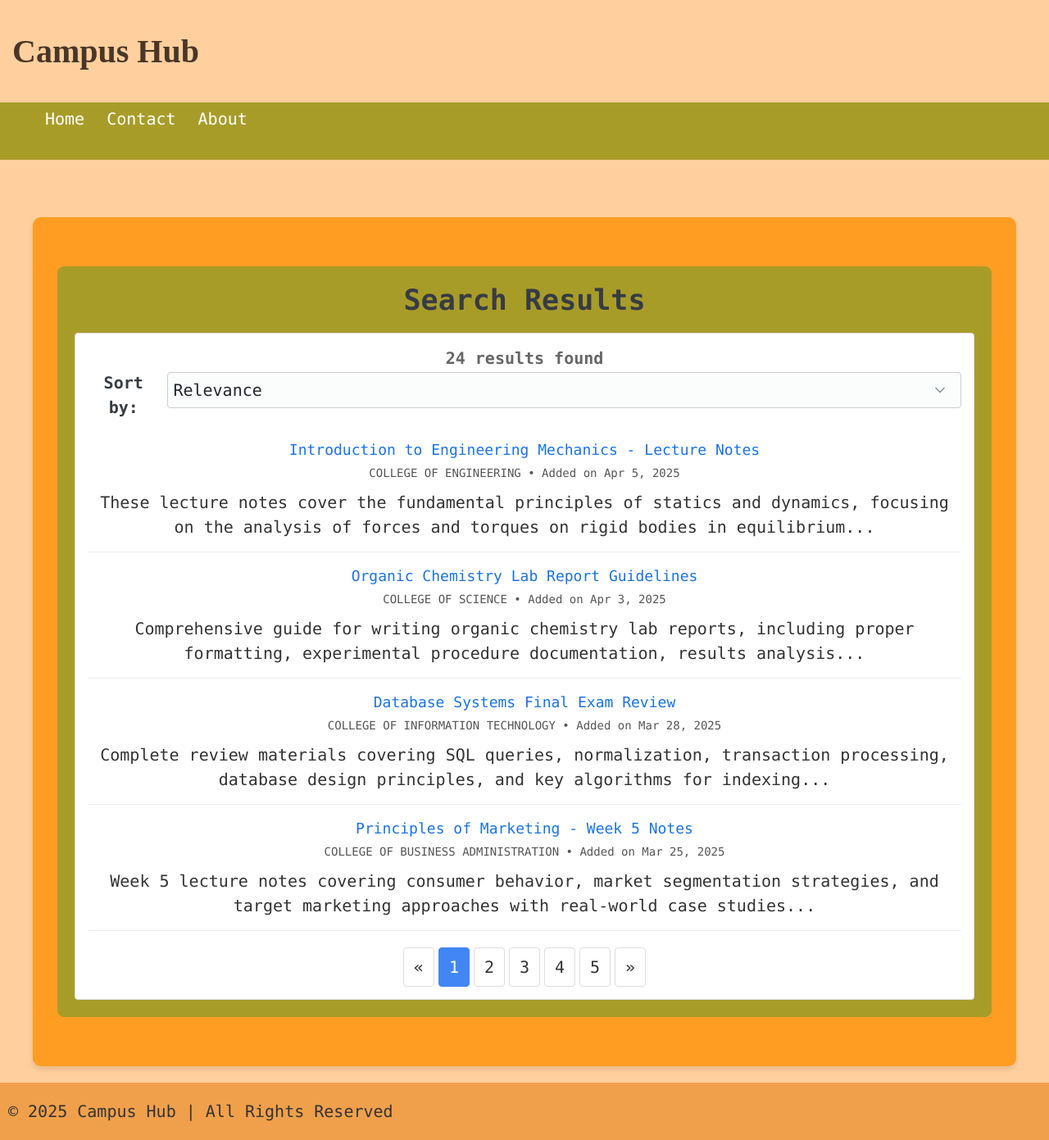
After one commit to BayanAsmawi/itcs333_project, a PHP site: page /Search-results.html in a window 1280 px wide. The commit adds this page. Shown: the whole page at 82% size. Run offline with PHP 8.4, Linux system fonts and the light colour scheme; some libraries are stand-ins or nearby versions.

Commit message:
latest update

```diff
--- /dev/null
+++ b/course-notes/Search-results.html
@@ -0,0 +1,111 @@
+<!DOCTYPE html>
+<html lang="en">
+  <head>
+    <meta charset="UTF-8" />
+    <meta name="viewport" content="width=device-width, initial-scale=1.0" />
+    <link rel="stylesheet" href="style4.css" />
+    <link
+      rel="stylesheet"
+      href="https://cdn.jsdelivr.net/npm/@picocss/pico@2/css/pico.min.css"
+    />
+    <title>Search Results</title>
+  </head>
+  <body>
+    <h1 style="color: #493628; font-family: Papyrus">Campus Hub</h1>
+    <header>
+      <ul class="nav-bar">
+        <li><a href="">Home</a></li>
+        <li><a href="">Contact</a></li>
+        <li><a href="">About</a></li>
+      </ul>
+    </header>
+    <br />
+    <main>
+      <div class="container">
+        <div class="search-section">
+          <h2 style="font-family: Monaco">Search Results</h2>
+          <div id="search-results">
+            <div results-header="results-header" class="results-header">
+              <div id="results-count" class="results-count">24 results found</div>
+              <div id="sorting-controls" class="sorting-controls">
+                <label for="sort">Sort by:</label>
+                <select id="sort">
+                  <option value="relevance">Relevance</option>
+                  <option value="date_newest">Date (Newest)</option>
+                  <option value="date_oldest">Date (Oldest)</option>
+                  <option value="title_az">Title (A-Z)</option>
+                  <option value="title_za">Title (Z-A)</option>
+                </select>
+              </div>
+            </div>
+
+            <!-- Sample search results -->
+            <div class="result-item">
+              <div class="result-title">
+                Introduction to Engineering Mechanics - Lecture Notes
+              </div>
+              <div class="result-meta">
+                COLLEGE OF ENGINEERING • Added on Apr 5, 2025
+              </div>
+              <div class="result-excerpt">
+                These lecture notes cover the fundamental principles of statics
+                and dynamics, focusing on the analysis of forces and torques on
+                rigid bodies in equilibrium...
+              </div>
+            </div>
+
+            <div class="result-item">
+              <div class="result-title">
+                Organic Chemistry Lab Report Guidelines
+              </div>
+              <div class="result-meta">
+                COLLEGE OF SCIENCE • Added on Apr 3, 2025
+              </div>
+              <div class="result-excerpt">
+                Comprehensive guide for writing organic chemistry lab reports,
+                including proper formatting, experimental procedure
+                documentation, results analysis...
+              </div>
+            </div>
+
+            <div class="result-item">
+              <div class="result-title">Database Systems Final Exam Review</div>
+              <div class="result-meta">
+                COLLEGE OF INFORMATION TECHNOLOGY • Added on Mar 28, 2025
+              </div>
+              <div class="result-excerpt">
+                Complete review materials covering SQL queries, normalization,
+                transaction processing, database design principles, and key
+                algorithms for indexing...
+              </div>
+            </div>
+
+            <div class="result-item">
+              <div class="result-title">
+                Principles of Marketing - Week 5 Notes
+              </div>
+              <div class="result-meta">
+                COLLEGE OF BUSINESS ADMINISTRATION • Added on Mar 25, 2025
+              </div>
+              <div class="result-excerpt">
+                Week 5 lecture notes covering consumer behavior, market
+                segmentation strategies, and target marketing approaches with
+                real-world case studies...
+              </div>
+            </div>
+
+            <!-- Pagination controls -->
+            <div class="pagination">
+              <button class="pagination-button">«</button>
+              <button class="pagination-button active">1</button>
+              <button class="pagination-button">2</button>
+              <button class="pagination-button">3</button>
+              <button class="pagination-button">4</button>
+              <button class="pagination-button">5</button>
+              <button class="pagination-button">»</button>
+            </div>
+        </div>
+    </main>
+    <footer class="footer">&copy; 2025 Campus Hub | All Rights Reserved</footer>
+  </body>
+</html>
--- a/course-notes/style4.css
+++ b/course-notes/style4.css
@@ -142,3 +150,91 @@ footer {
   color: #333;
   margin-top: auto;
 }
+
+#search-results {
+  background-color: white;
+  border: 1px solid #ddd;
+  border-radius: 4px;
+  padding: 15px;
+}
+
+#results-header {
+  display: flex;
+  justify-content: space-between;
+  align-items: center;
+  padding-bottom: 15px;
+  border-bottom: 1px solid #eee;
+  margin-bottom: 20px;
+}
+
+#results-count {
+  font-weight: bold;
+}
+
+#sorting-controls {
+  display: flex;
+  align-items: center;
+  gap: 10px;
+}
+
+#sorting-controls label {
+  font-weight: bold;
+}
+
+#sorting-controls select {
+  padding: 6px;
+  border: 1px solid #ccc;
+  border-radius: 4px;
+}
+
+.result-item {
+  padding: 15px;
+  border-bottom: 1px solid #eee;
+}
+
+.result-item:last-child {
+  border-bottom: none;
+}
+
+.result-title {
+  font-size: 18px;
+  color: #1a73e8;
+  margin-bottom: 5px;
+}
+
+.result-meta {
+  color: #555;
+  font-size: 14px;
+  margin-bottom: 10px;
+}
+
+.result-excerpt {
+  color: #333;
+  line-height: 1.5;
+}
+
+.pagination {
+  display: flex;
+  justify-content: center;
+  margin-top: 20px;
+  gap: 5px;
+}
+
+.pagination-button {
+  padding: 8px 12px;
+  border: 1px solid #ddd;
+  background-color: white;
+  color: #333;
+  border-radius: 4px;
+  cursor: pointer;
+}
+
+.pagination-button.active {
+  background-color: #4285f4;
+  color: white;
+  border-color: #4285f4;
+}
+
+.pagination-button:hover:not(.active) {
+  background-color: #f1f1f1;
+}
```
Also changed, not shown: other parts of course-notes/style4.css (+20 -12 lines), course-notes/index4.html (+52 -14 lines), assets/index.html (renamed from components/index.html), assets/style.css (renamed from components/style.css).
